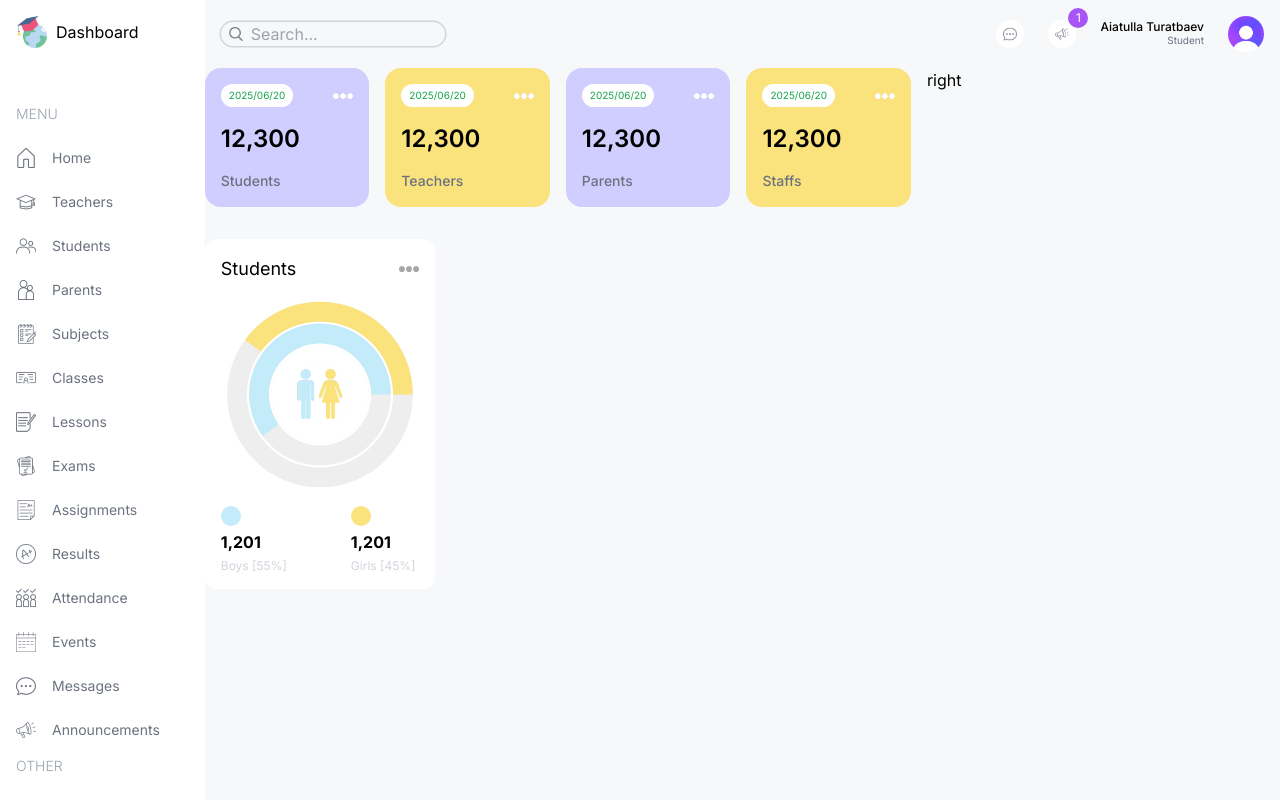
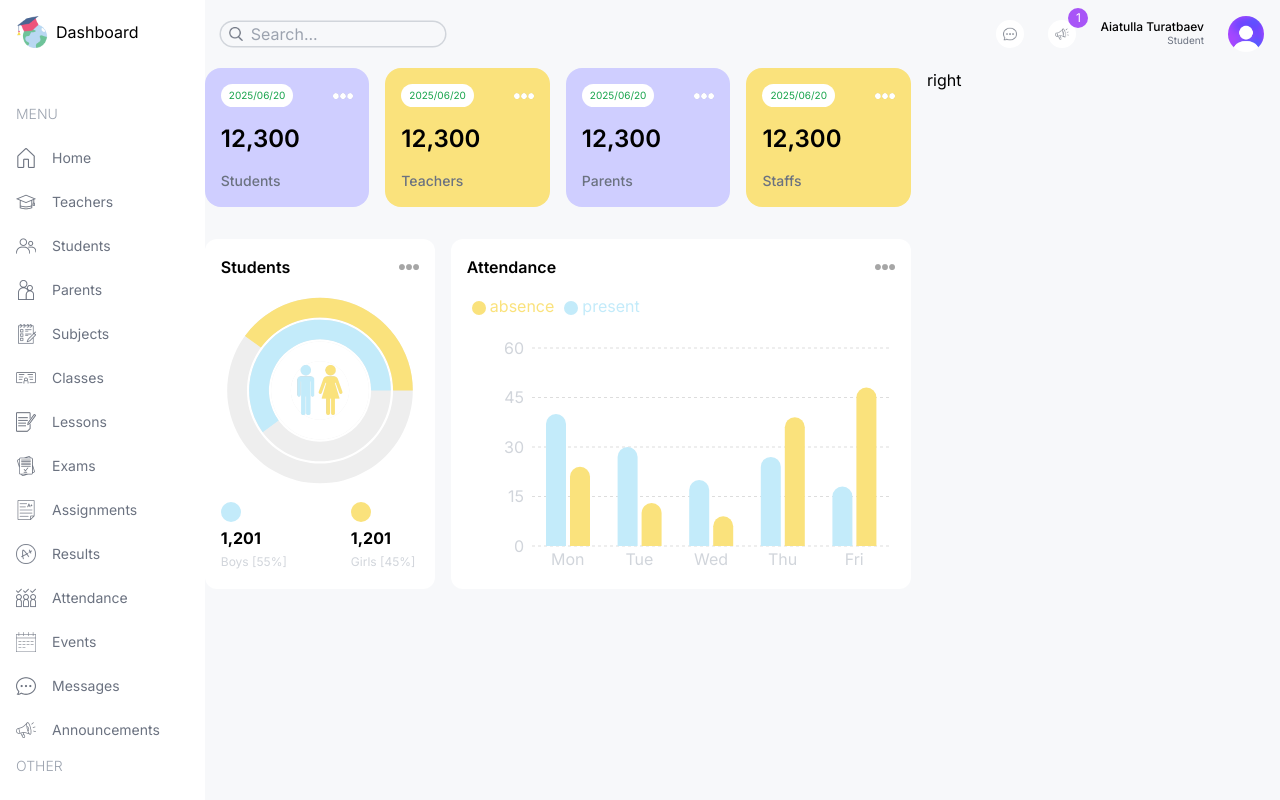
Before and after one commit to Aiatulla/dashboard, a Next.js app: page /admin in a window 1280 px wide. Built offline with nearby package versions, Linux system fonts and the light colour scheme.

Commit message:
attendance chart

```diff
--- a/src/app/(dashboard)/admin/page.tsx
+++ b/src/app/(dashboard)/admin/page.tsx
@@ -1,3 +1,4 @@
+import AttandanceChart from "@/components/attendance-chart";
 import CountChart from "@/components/count-cart";
 import UserCard from "@/components/user-card";
 
@@ -20,7 +21,9 @@ const AdminPage = () => {
             <CountChart />
           </div>
           {/* ATTENDANCE CHART */}
-          <div className="w-full lg:w-2/3 h-[350px]"></div>
+          <div className="w-full lg:w-2/3 h-[350px]">
+            <AttandanceChart />
+          </div>
         </div>
         {/* BOTTOM CHARTS */}
         <div></div>
--- /dev/null
+++ b/src/components/attendance-chart.tsx
@@ -0,0 +1,90 @@
+"use client";
+import React, { PureComponent } from "react";
+import {
+  BarChart,
+  Bar,
+  Rectangle,
+  XAxis,
+  YAxis,
+  CartesianGrid,
+  Tooltip,
+  Legend,
+  ResponsiveContainer,
+} from "recharts";
+import Image from "next/image";
+
+const data = [
+  {
+    name: "Mon",
+    present: 40,
+    absence: 24,
+  },
+  {
+    name: "Tue",
+    present: 30,
+    absence: 13,
+  },
+  {
+    name: "Wed",
+    present: 20,
+    absence: 9,
+  },
+  {
+    name: "Thu",
+    present: 27,
+    absence: 39,
+  },
+  {
+    name: "Fri",
+    present: 18,
+    absence: 48,
+  },
+];
+
+const AttandanceChart = () => {
+  return (
+    <div className="bg-white rounded-xl w-full h-full p-4">
+      {/* TITLE */}
+      <div className="flex justify-between items-center">
+        <h1 className="text-md font-semibold">Attendance</h1>
+        <Image src="/moreDark.png" height={20} width={20} alt="" />
+      </div>
+      {/* CHART */}
+      <ResponsiveContainer width="100%" height="95%">
+        <BarChart width={500} height={300} data={data} barSize={20}>
+          <CartesianGrid strokeDasharray="3 3" vertical={false} stroke="#ddd" />
+          <XAxis
+            dataKey="name"
+            axisLine={false}
+            tick={{ fill: "#d1d5db" }}
+            tickLine={false}
+          />
+          <YAxis tick={{ fill: "#d1d5db" }} tickLine={false} axisLine={false} />
+          <Tooltip
+            contentStyle={{ borderRadius: "10px", borderColor: "lightgray" }}
+          />
+          <Legend
+            align="left"
+            verticalAlign="top"
+            wrapperStyle={{ paddingTop: "10px", paddingBottom: "30px" }}
+          />
+          <Bar
+            dataKey="present"
+            fill="#C3EBFA"
+            legendType="circle"
+            radius={[10, 10, 0, 0]}
+          />
+          <Bar
+            dataKey="absence"
+            fill="#FAE27C"
+            legendType="circle"
+            radius={[10, 10, 0, 0]}
+          />
+        </BarChart>
+      </ResponsiveContainer>
+      {/* BOTTOM */}
+    </div>
+  );
+};
+
+export default AttandanceChart;
--- a/src/components/count-cart.tsx
+++ b/src/components/count-cart.tsx
@@ -30,7 +30,7 @@ const CountChart = () => {
     <div className="bg-white rounded-xl w-full h-full p-4">
       {/* TITLE */}
       <div className="flex justify-between items-center">
-        <h1 className="text-lg fong-semibold">Students</h1>
+        <h1 className="text-md font-semibold">Students</h1>
         <Image src="/moreDark.png" height={20} width={20} alt="" />
       </div>
       {/* CHART */}
```
